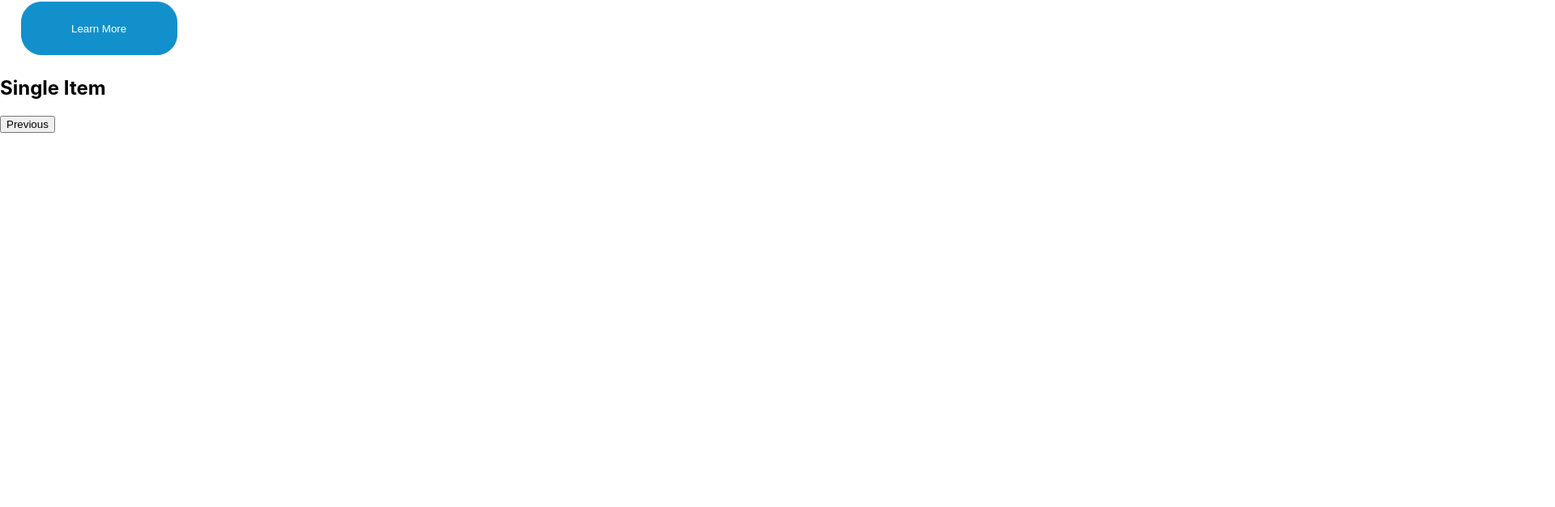
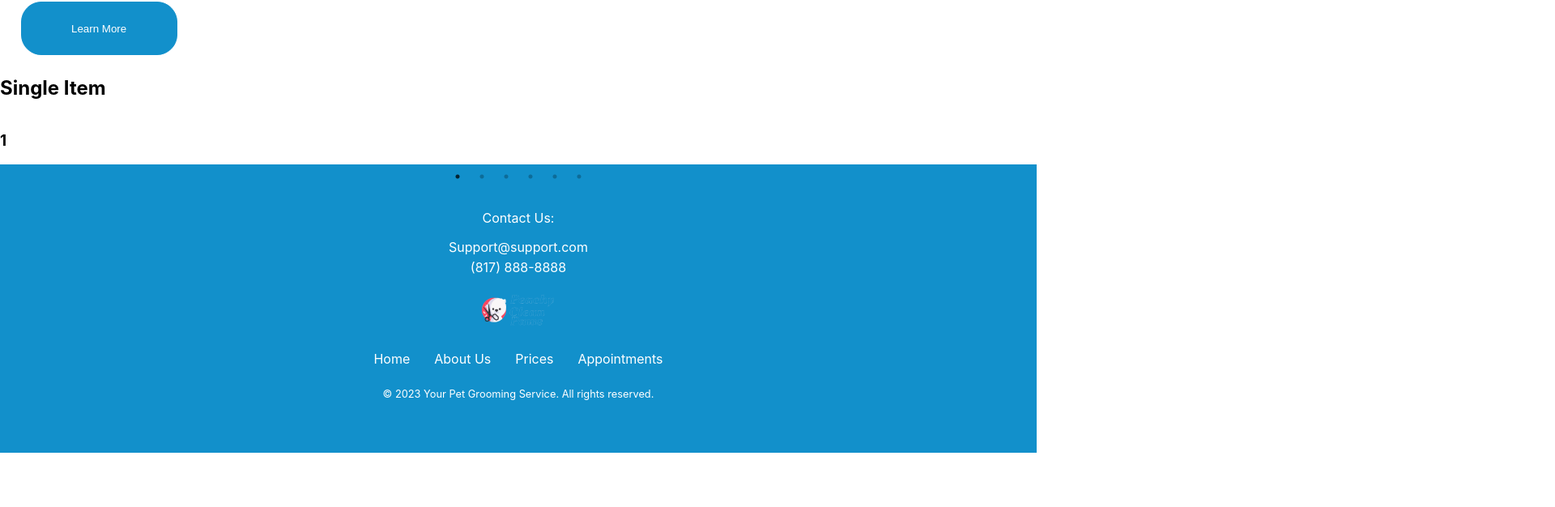
Before and after one commit to Parrasite9/peachyCleanPaws, a React (Create React App) app: page / in a window 1280 px wide. Shown: the part 3090-3716 px from the top of the page at 81% size, 1920 px wide, since content can reach past the window. After the commit the page ends 3649 px from the top, so only its background shows below. Built offline with nearby package versions, Linux system fonts and the light colour scheme.

Commit message:
React slick now has the proper CSS attached. This was done by adding the link stylesheets to Index.html and this was found within the React Slick DOCS.

```diff
--- a/public/index.html
+++ b/public/index.html
@@ -24,6 +24,10 @@
       work correctly both with client-side routing and a non-root public URL.
       Learn how to configure a non-root public URL by running `npm run build`.
     -->
+
+    <!-- THESE TWO LINK BELOW ARE FOR REACT SLICK  -->
+    <link rel="stylesheet" type="text/css" charset="UTF-8" href="https://cdnjs.cloudflare.com/ajax/libs/slick-carousel/1.6.0/slick.min.css" />
+    <link rel="stylesheet" type="text/css" href="https://cdnjs.cloudflare.com/ajax/libs/slick-carousel/1.6.0/slick-theme.min.css" />
     <title>React App</title>
   </head>
   <body>
--- a/src/css/Home/Testimonials.css
+++ /dev/null
@@ -1,2 +0,0 @@
-/* import "~slick-carousel/slick/slick.css";
-import "~slick-carousel/slick/slick-theme.css"; */
```
